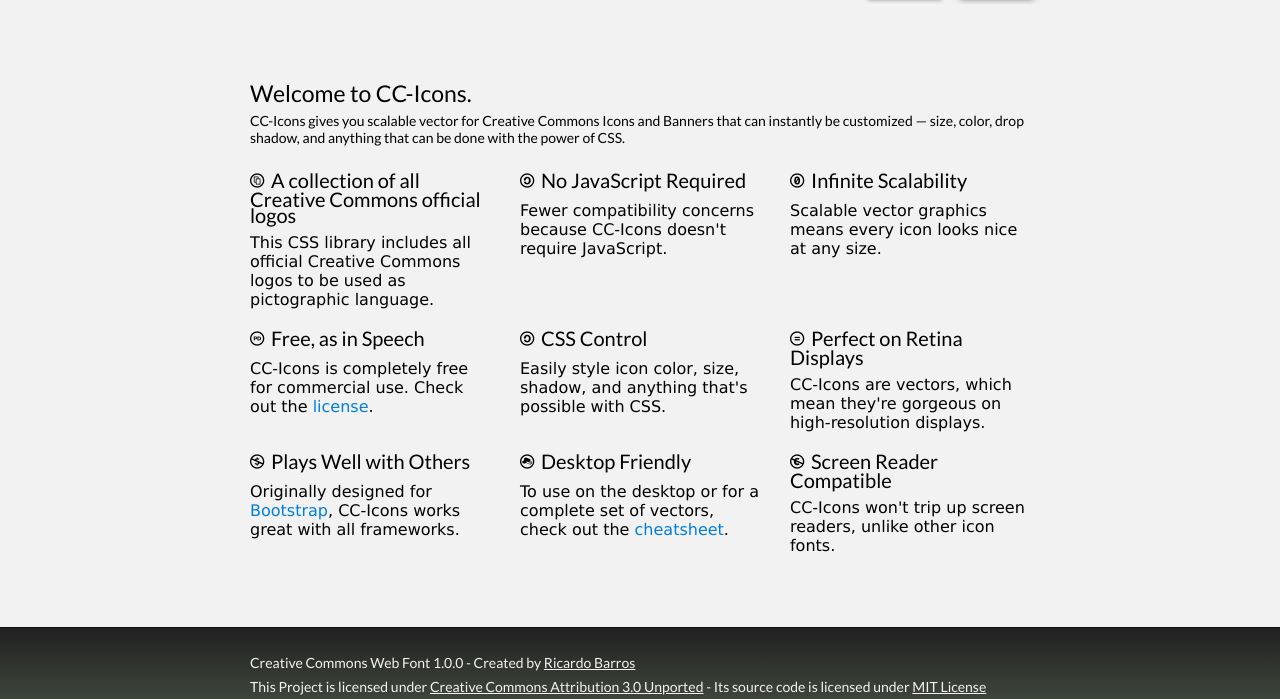
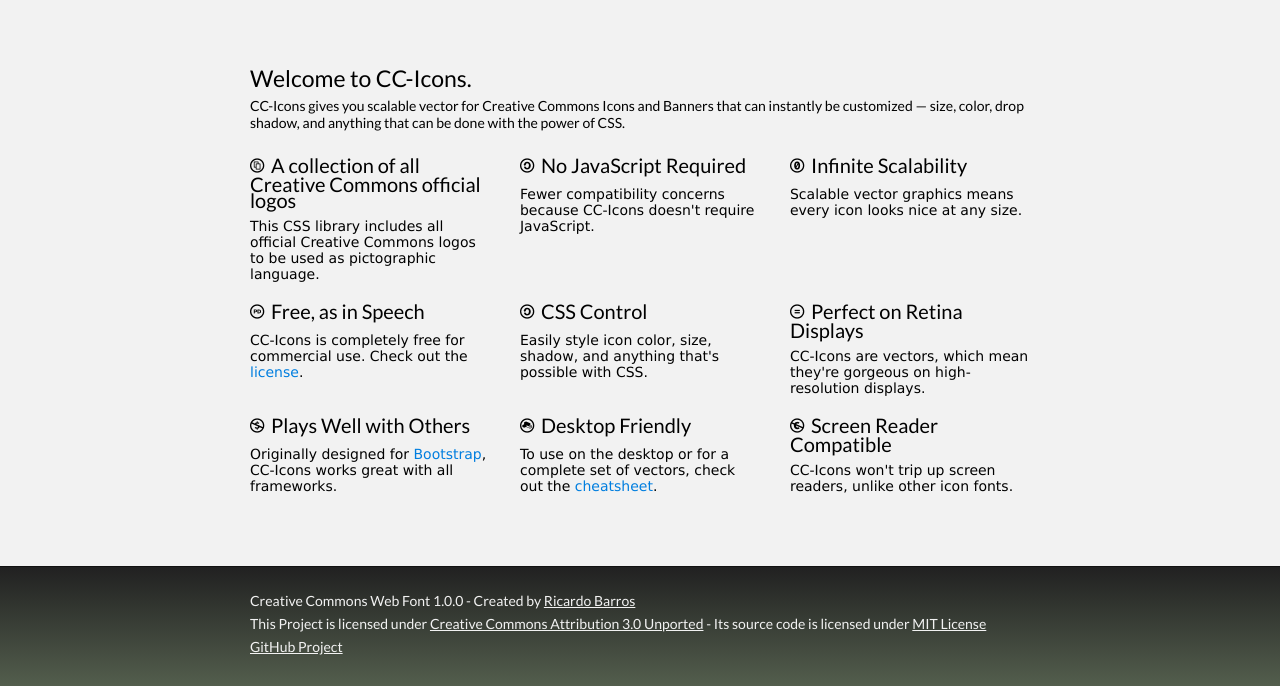
Before and after one commit to cc-icons/cc-icons.github.io, a plain HTML site: page index.html in a window 1280 px wide. Shown: the part 236-935 px from the top of the page. Drawn offline with Linux system fonts and the light colour scheme.

Commit message:
chaning and fixing

```diff
--- a/css/stylesheet.css
+++ b/css/stylesheet.css
@@ -3,7 +3,6 @@ Slate Theme for GitHub Pages
 by Jason Costello, @jsncostello
 *******************************************************************************/
 
-@import url(pygment_trac.css);
 @import url('http://fonts.googleapis.com/css?family=Lato');
 
 /*******************************************************************************
@@ -17,6 +16,7 @@ html {
   font-family: sans-serif;
   -ms-text-size-adjust: 100%;
   -webkit-text-size-adjust: 100%;
+  font-size:14px;
 }
 body {
   margin: 0;
--- a/index.html
+++ b/index.html
@@ -12,7 +12,6 @@
 	<link rel="stylesheet" href="css/cc-icons.css" type="text/css" charset="utf-8" />
 	<link rel="stylesheet" type="text/css" media="screen" href="css/stylesheet.css">
 
-	<link rel="stylesheet" type="text/css" media="screen" href="css/site.css">
 </head>
 <body>
 
```
